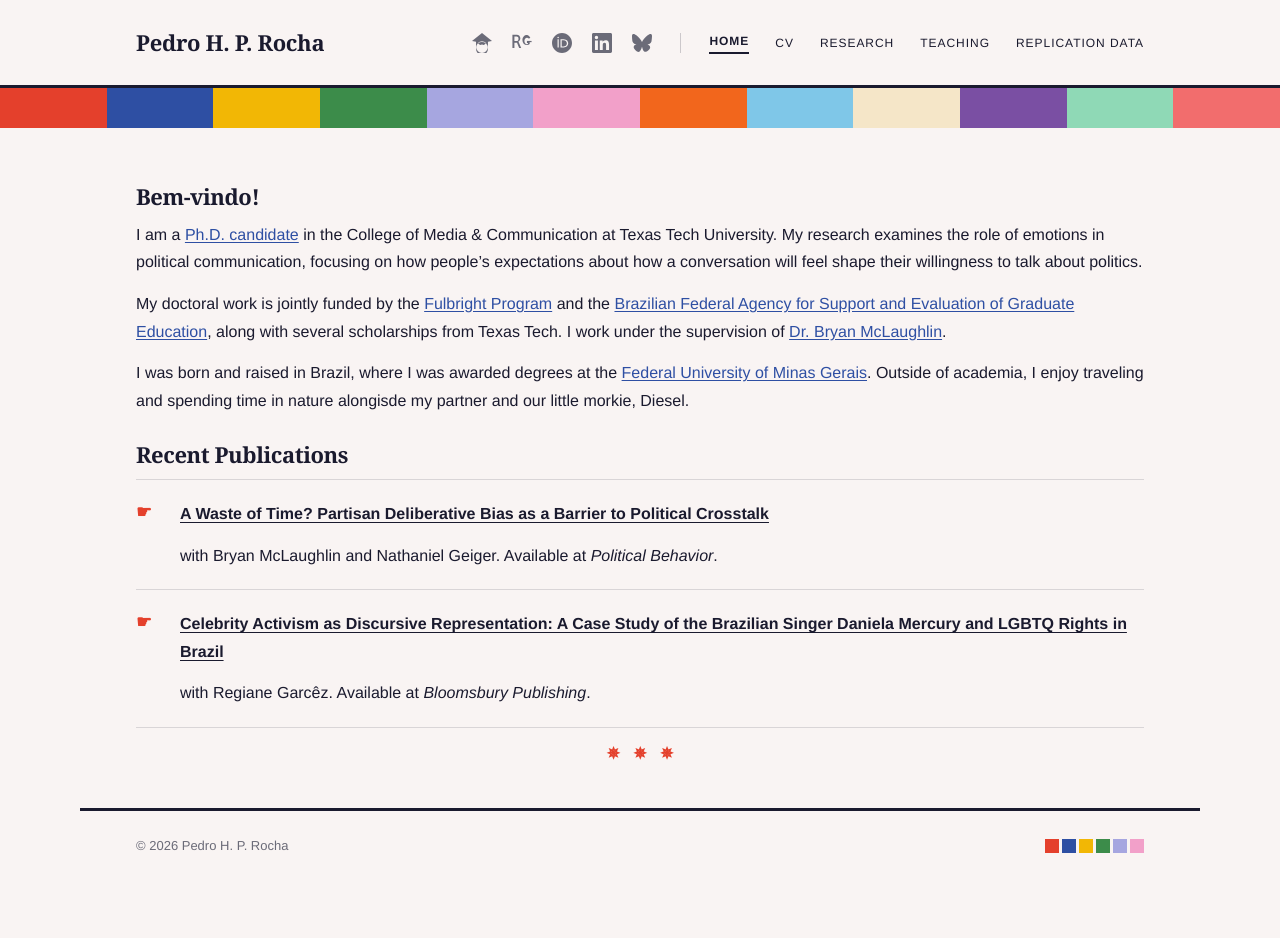
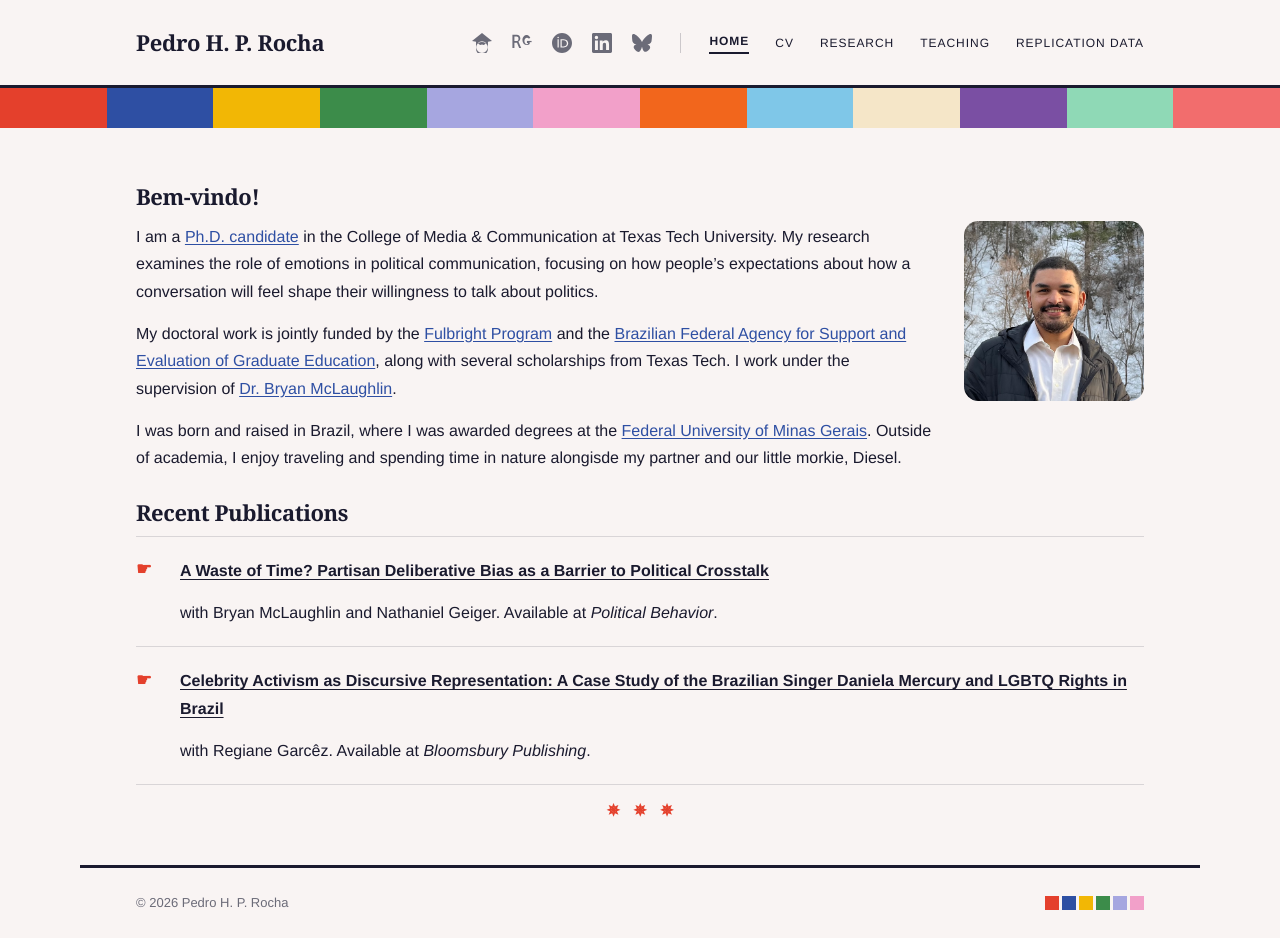
Before and after one commit to pedrohprocha/pedrohprocha.github.io, a Jekyll site: the page built from index.md, in a window 1280 px wide. Built offline with Jekyll 4.4.1, drawn with Linux system fonts in a browser that asks for light colours; some web fonts are replaced; before the commit the page ends 900 px from its top, so only the background shows below that.

Commit message:
Add floated headshot (right) aligned with bio text, light pub-meta weight
Co-Authored-By: Claude Sonnet 4.6 <noreply@anthropic.com>

```diff
--- a/assets/css/main.css
+++ b/assets/css/main.css
@@ -214,6 +214,19 @@ p { margin-bottom: 1rem; }
 /* ── Homepage hero ─────────────────────────────────────────────────── */
 .hero {
     padding: 1.75rem var(--h-pad) 2rem;
+}
+
+.hero-bio {
+    display: flow-root;
+}
+
+.bio-headshot {
+    float: right;
+    width: 180px;
+    height: 180px;
+    object-fit: cover;
+    border-radius: 8%;
+    margin: 0 0 1.25rem 2rem;
 }
 
 
--- a/index.md
+++ b/index.md
@@ -4,6 +4,8 @@ title: Home 𐫱 Pedro H. P. Rocha
 description: "Pedro H. P. Rocha is a Ph.D. candidate and Fulbright fellow at Texas Tech University."
 ---
 ## Bem-vindo!
+
+<img src="{{ '/assets/headshot.jpg' | relative_url }}" alt="Photo of Pedro H. P. Rocha" class="bio-headshot">
 
 I am a [Ph.D. candidate](https://www.depts.ttu.edu/comc/faculty/faculty/procha.php) in the College of Media & Communication at Texas Tech University. My research examines the role of emotions in political communication, focusing on how people's expectations about how a conversation will feel shape their willingness to talk about politics.
 
```
